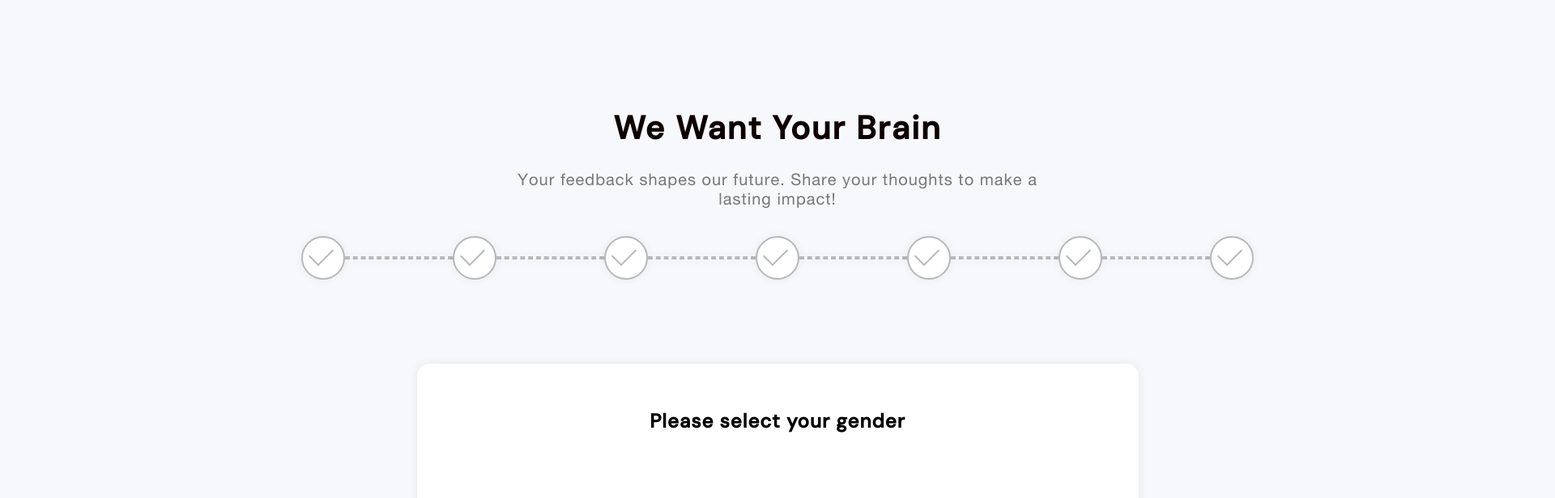
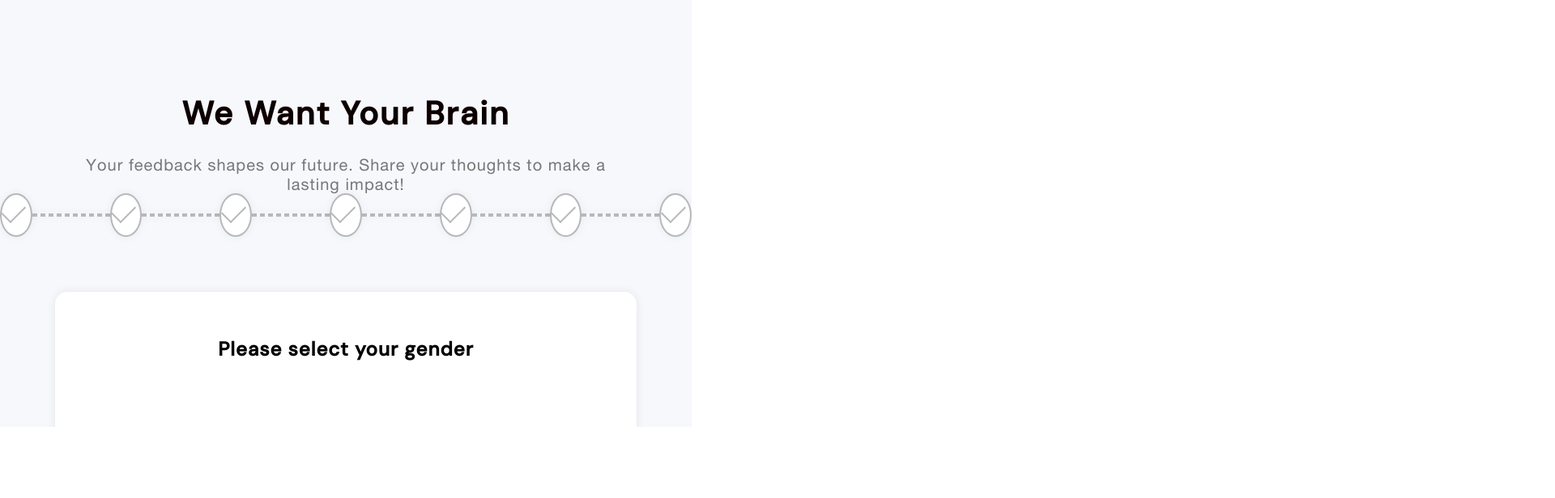
Before and after one commit to AshwiniSReddy/feedback_frontend, a React (Create React App) app: page / in a window 1280 px wide. Shown: the top 616 px of the page at 81% size, 1920 px wide, since content can reach past the window. Built offline with nearby package versions, Linux system fonts and the light colour scheme.

Commit message:
changes height and width

```diff
--- a/src/App.css
+++ b/src/App.css
@@ -1,8 +1,8 @@
 .App {
   position: relative;
   text-align: center;
-  width: 1920px;
-  height: 1200px;
+  width: 854px;
+  height: 528px;
   font-family: 'DM Sans', sans-serif;
   overflow-y: hidden;
 
```
